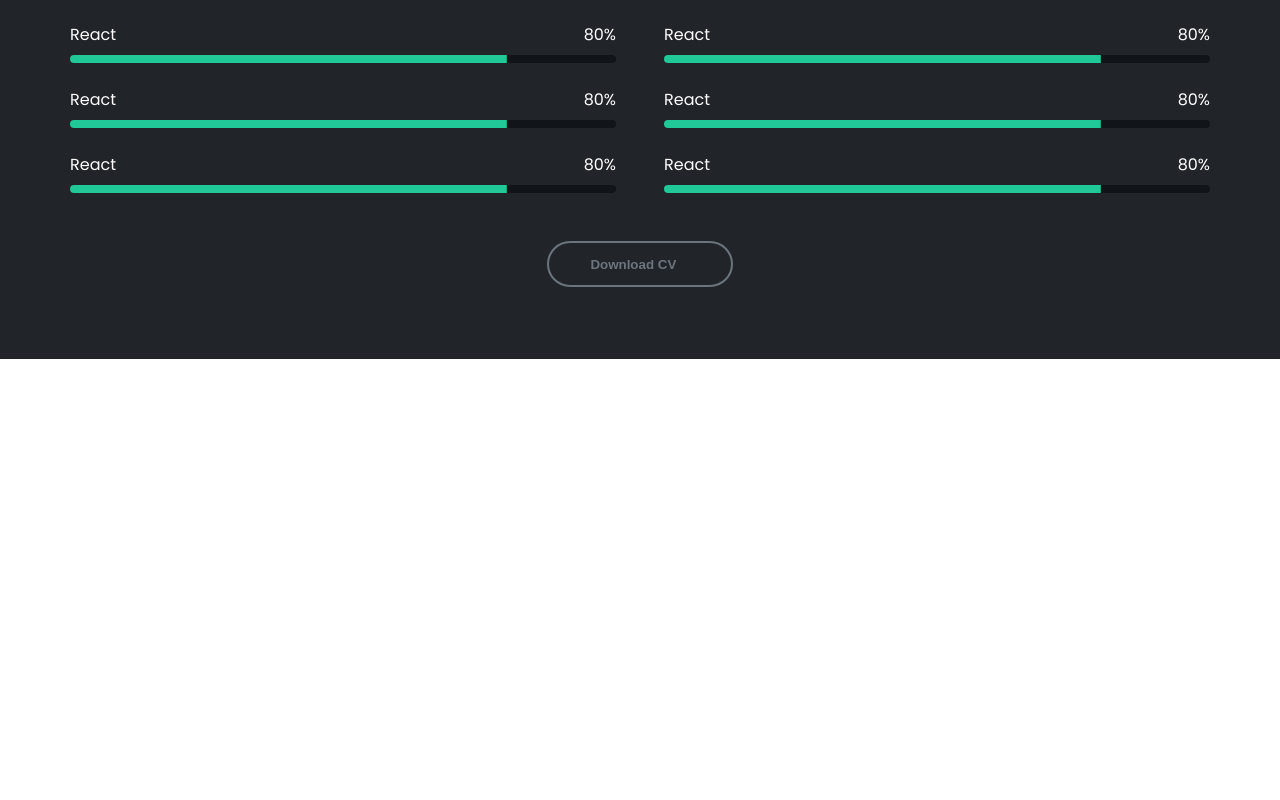
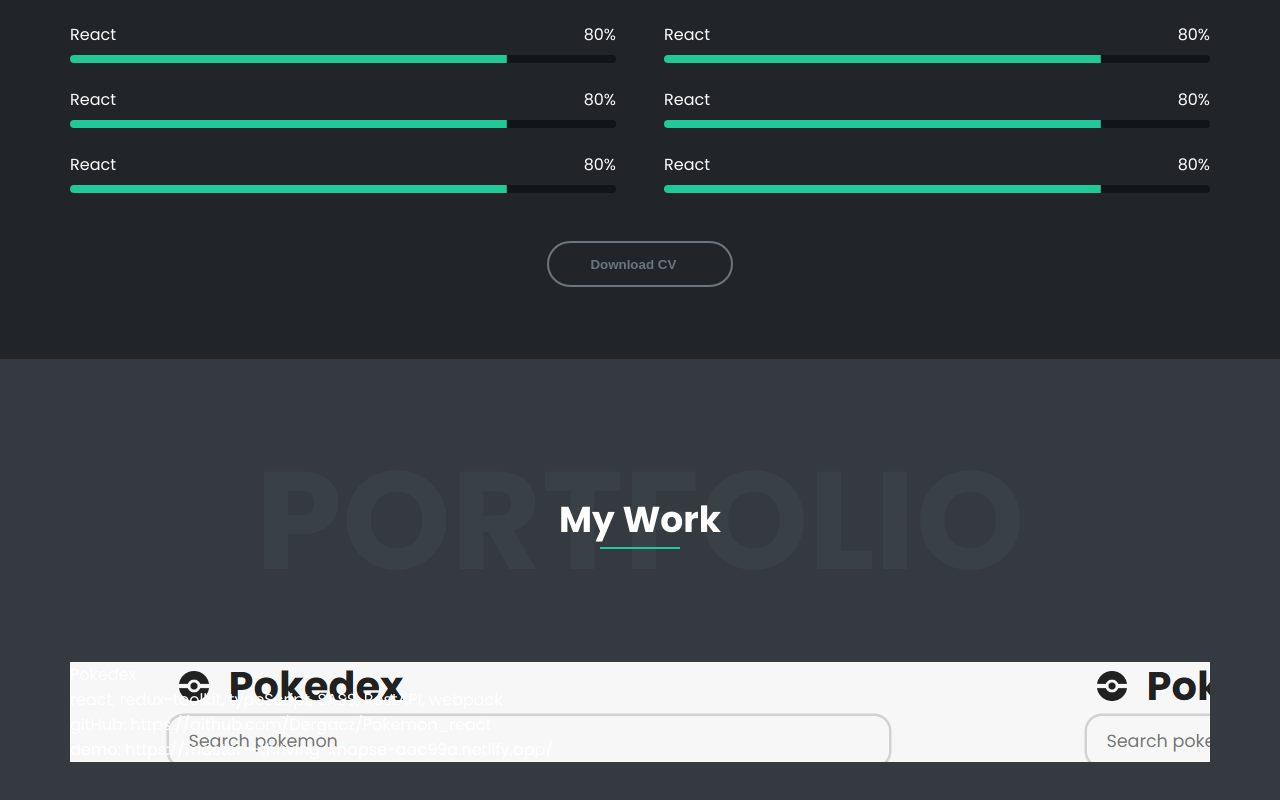
Before and after one commit to Dergacz/portfolio_react, a React (Vite) app: page / in a window 1280 px wide. Shown: the part 3858-4658 px from the top of the page. Before the commit the page ends 4217 px from the top, so only its background shows below. Built offline with nearby package versions, Linux system fonts and the light colour scheme; some icons are missing.

Commit message:
add portfolio to app

```diff
--- a/src/App.tsx
+++ b/src/App.tsx
@@ -3,6 +3,7 @@
 import { About } from './pages/About/About';
 import { Skills } from './pages/Skills/Skills';
 import { Resume } from './pages/Resume/Resume';
+import { Portfolio } from './pages/Portfolio/Portfolio';
 
 function App() {
   return (
@@ -11,6 +12,7 @@
       <About />
       <Skills />
       <Resume />
+      <Portfolio />
     </div>
   );
 }
```
